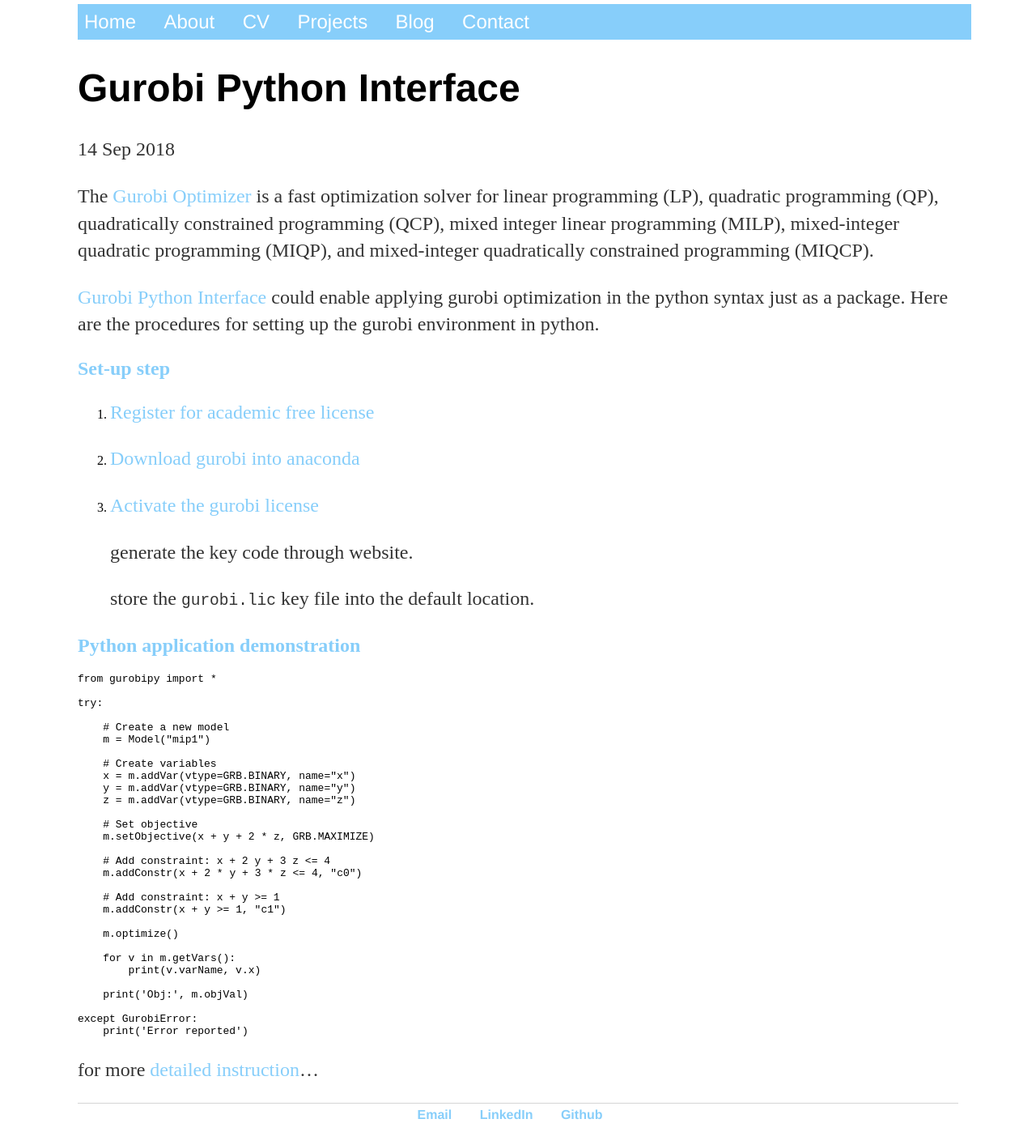
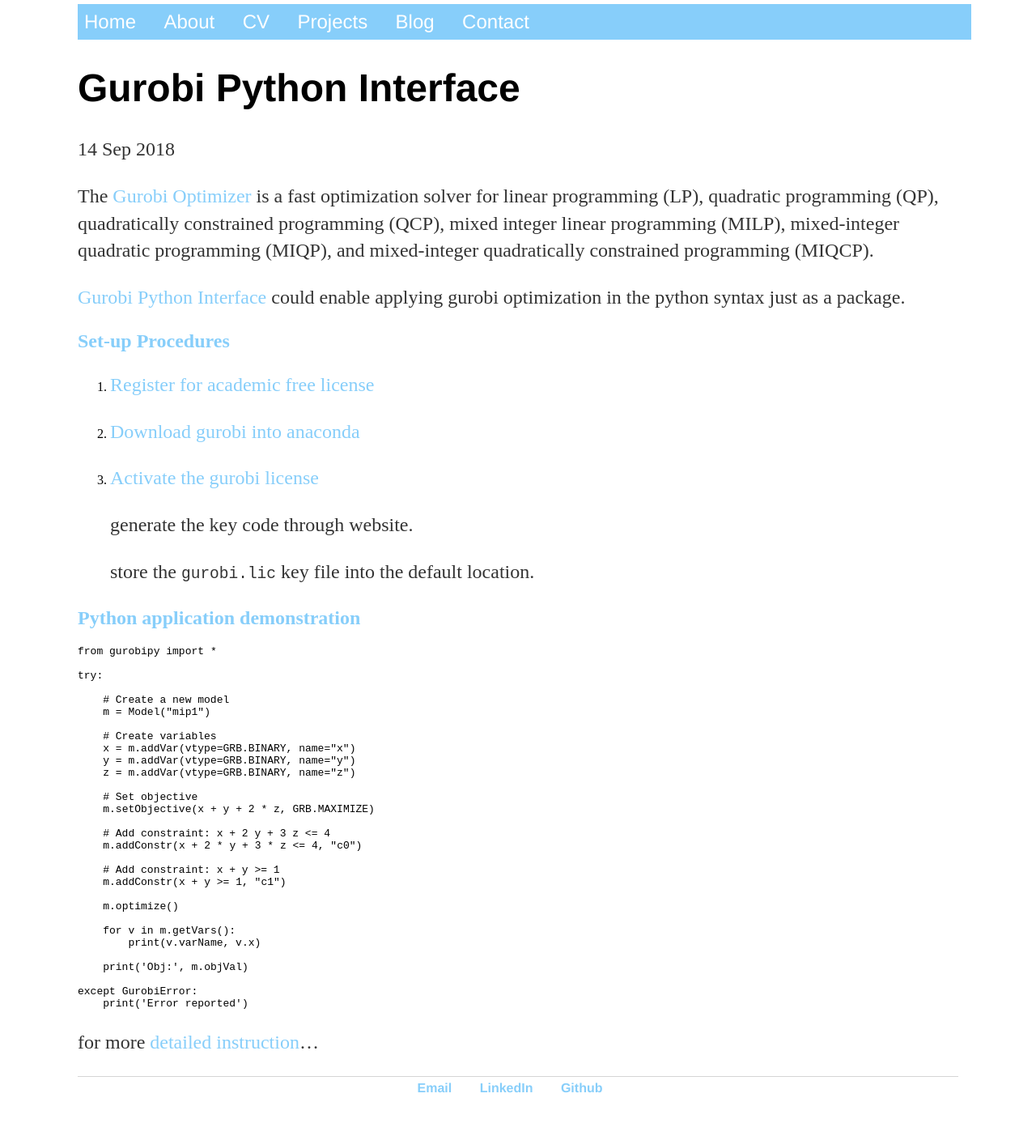
Before and after one commit to xiaohui-victor-li/xiaohui-victor-li.github.io, a Jekyll site: the page built from _posts/2018-09-14-gurobi.md, in a window 1280 px wide. Shown: the whole page at 81% size. Built offline with Jekyll 4.4.1, drawn with Linux system fonts in a browser that asks for light colours; after the commit the page ends 1370 px from its top, so only the background shows below that.

Commit message:
Update 2018-09-14-gurobi.md

```diff
--- a/_posts/2018-09-14-gurobi.md
+++ b/_posts/2018-09-14-gurobi.md
@@ -5,9 +5,9 @@
 ---
 The [Gurobi Optimizer](http://www.gurobi.com/) is a fast optimization solver for linear programming (LP), quadratic programming (QP), quadratically constrained programming (QCP), mixed integer linear programming (MILP), mixed-integer quadratic programming (MIQP), and mixed-integer quadratically constrained programming (MIQCP).
 
-[Gurobi Python Interface](http://www.gurobi.com/documentation/8.0/quickstart_mac/py_python_interface.html#section:Python) could enable applying gurobi optimization in the python syntax just as a package. Here are the procedures for setting up the gurobi environment in python.
+[Gurobi Python Interface](http://www.gurobi.com/documentation/8.0/quickstart_mac/py_python_interface.html#section:Python) could enable applying gurobi optimization in the python syntax just as a package.
 
-## Set-up step
+## Set-up Procedures
 
 1. [Register for academic free license](http://www.gurobi.com/downloads/licenses/license-center)
 
```
